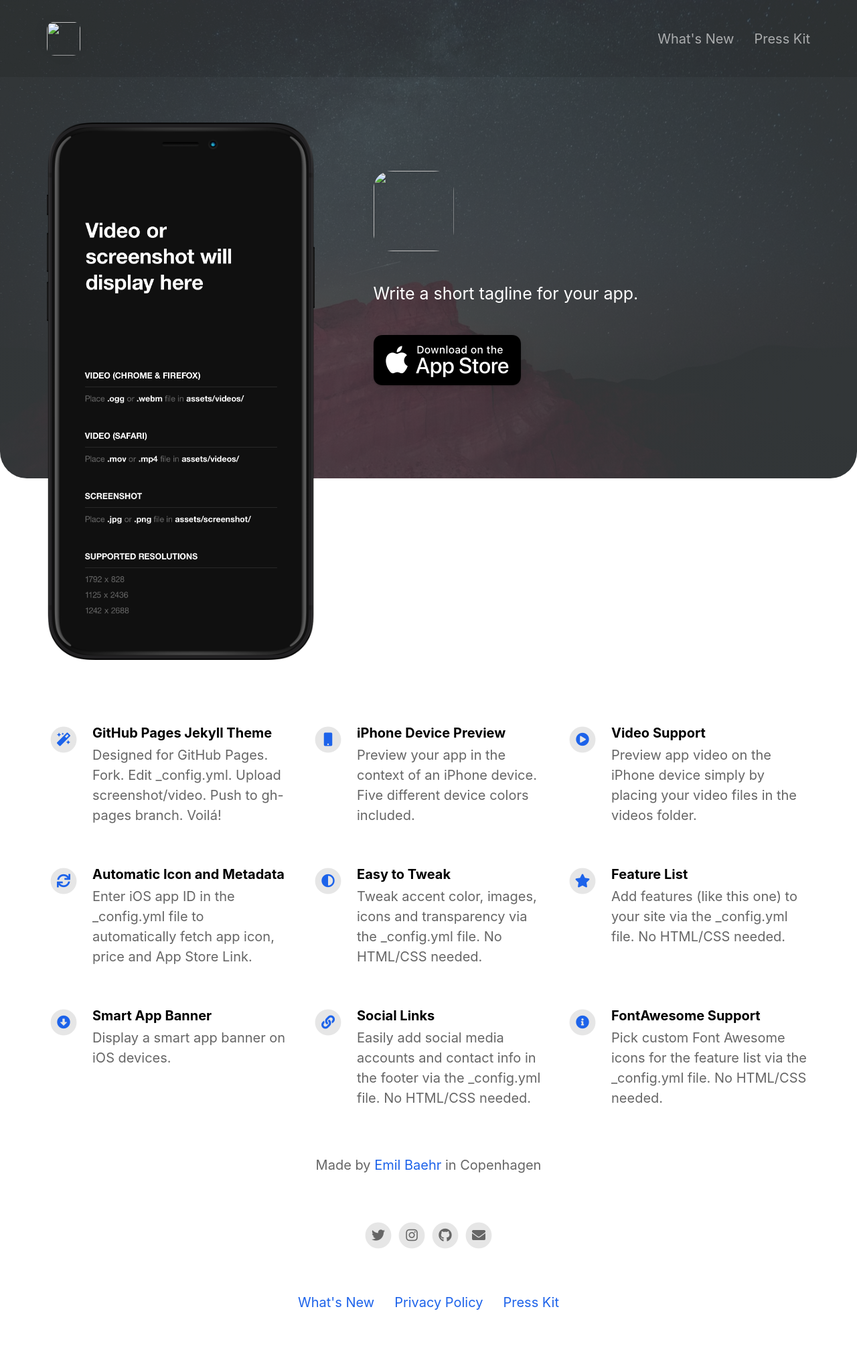
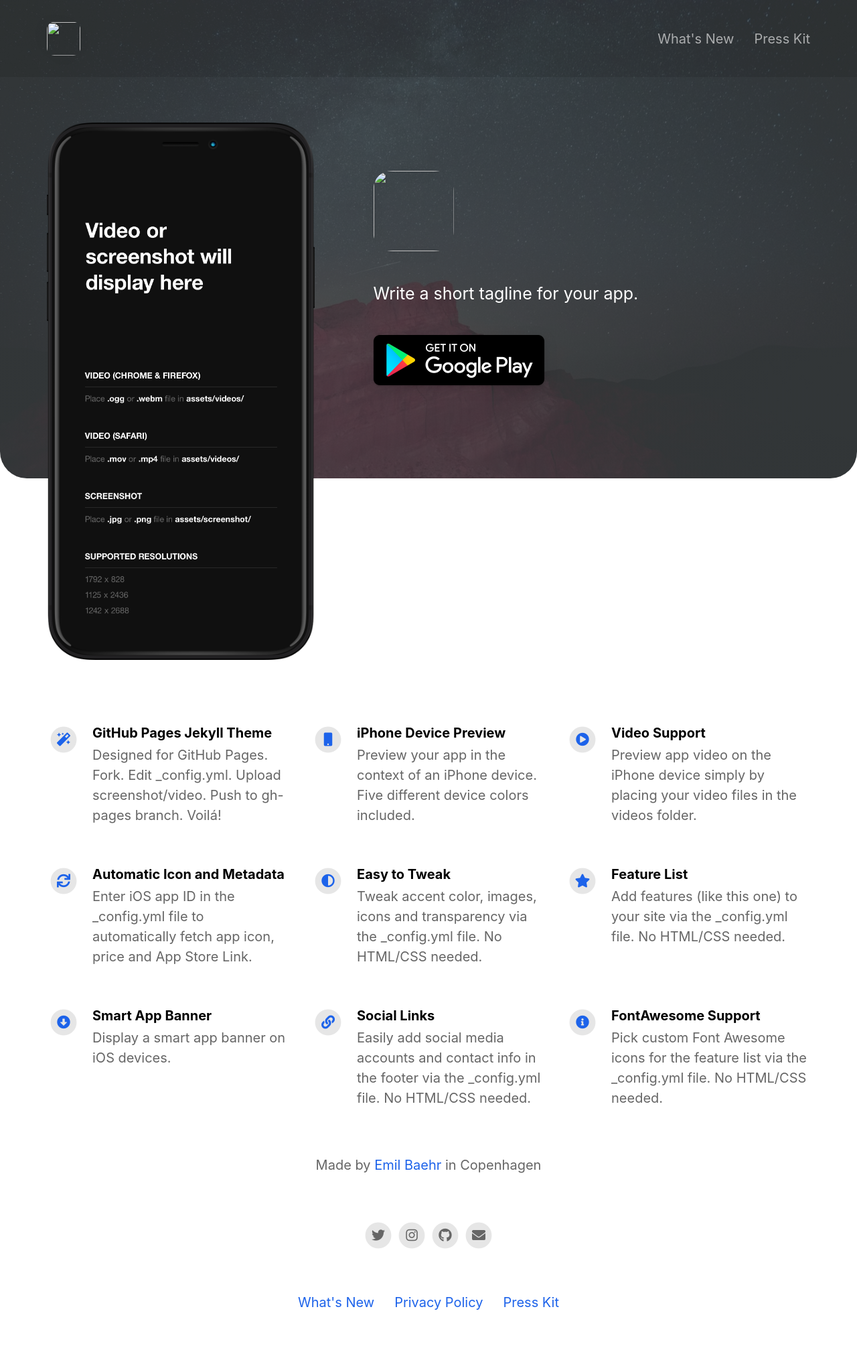
Before and after one commit to Istamikhon/Istamikhon.github.io, a Jekyll site: the page built from index.html, in a window 1280 px wide. Shown: the whole page at 67% size. Built offline with Jekyll 4.4.1, drawn with Linux system fonts in a browser that asks for light colours; nearby versions of some CDN libraries.

Commit message:
Update default.html

```diff
--- a/_layouts/default.html
+++ b/_layouts/default.html
@@ -54,7 +54,7 @@
                             {% if site.playstore_link %}
                                 <a class="playStoreLink" href="{{site.playstore_link}}"><img class="playStore" src="assets/playstore.png"></a>
                             {% endif %}
-                            <a class="appStoreLink" href="{{site.appstore_link}}"><img class="appStore" src="assets/appstore.png"></a>
+                            <a class="appStoreLink" href="{{site.appstore_link}}"><img class="appStore" src="assets/playstore.png"></a>
                         </div>
                     </div>
                     {% include features.html %}
```
